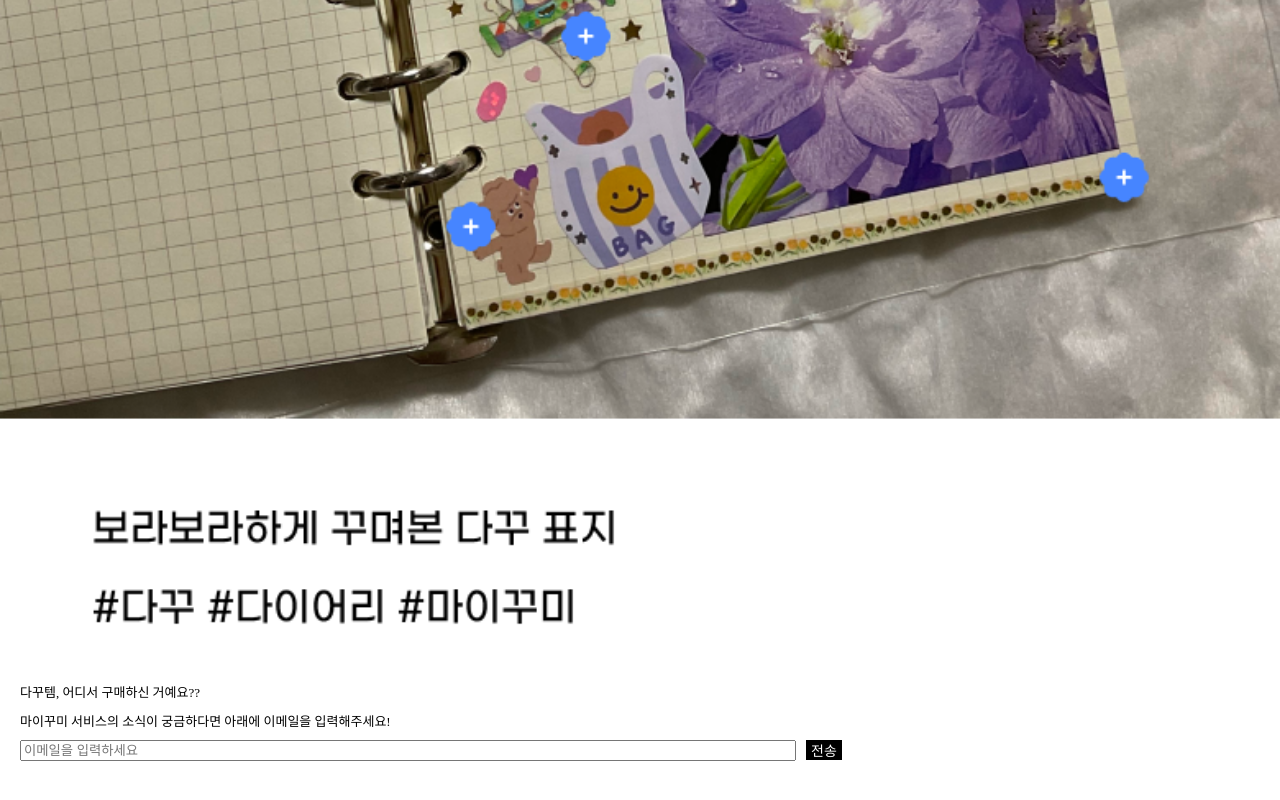
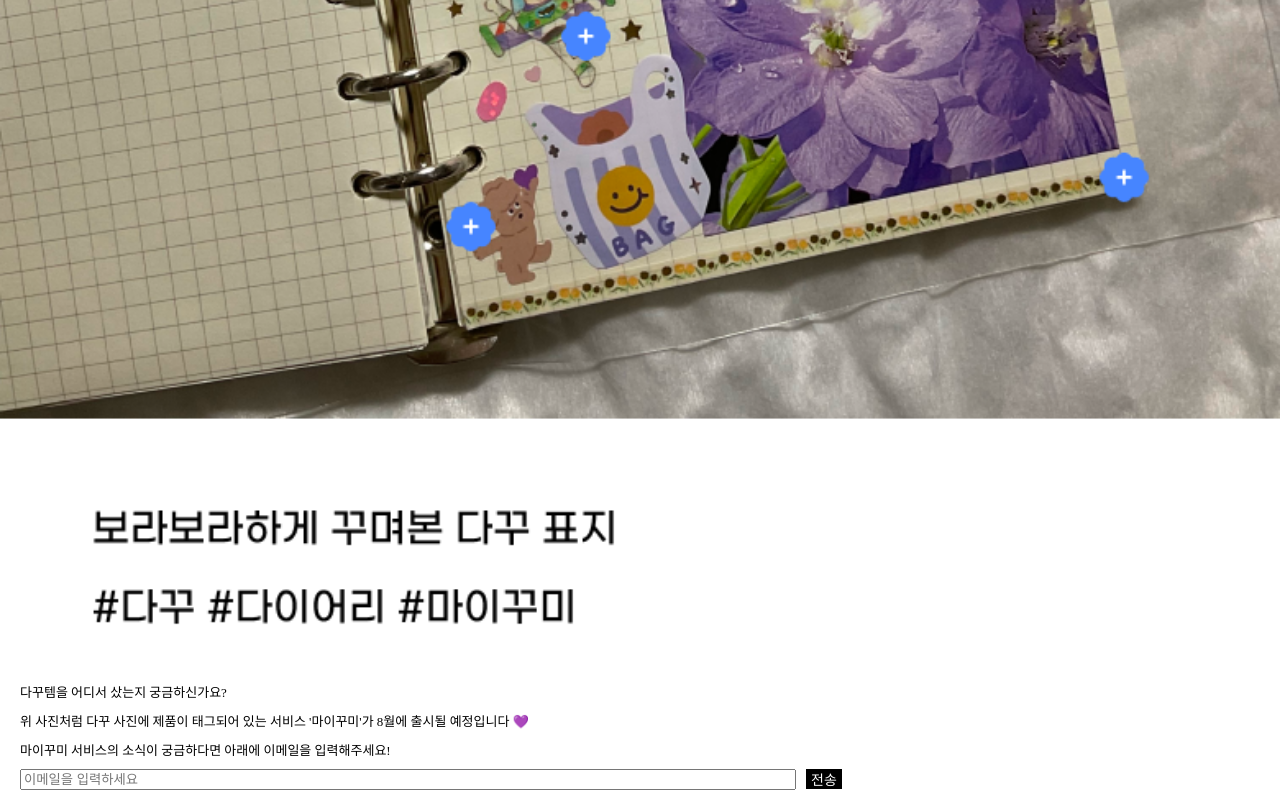
Before and after one commit to SW-Marastro/Mykkumi_Landing, a React (Create React App) app: page / in a window 1280 px wide. Shown: the part 1413-2213 px from the top of the page. Before the commit the page ends 2184 px from the top, so only its background shows below. Built offline with nearby package versions, Linux system fonts and the light colour scheme; no server answers.

Commit message:
문구 수정

```diff
--- a/src/pages/Home.js
+++ b/src/pages/Home.js
@@ -32,8 +32,8 @@ const Home = () => {
     <Container>
       <Thumbnail
         src={thumbnail}/>
-      <Text>다꾸템, 어디서 구매하신 거예요??</Text>
-      <Text></Text>
+      <Text>다꾸템을 어디서 샀는지 궁금하신가요?</Text>
+      <Text>위 사진처럼 다꾸 사진에 제품이 태그되어 있는 서비스 '마이꾸미'가 8월에 출시될 예정입니다 💜</Text>
       <Text>마이꾸미 서비스의 소식이 궁금하다면 아래에 이메일을 입력해주세요!</Text>
 
       <EmailContainer>
```
